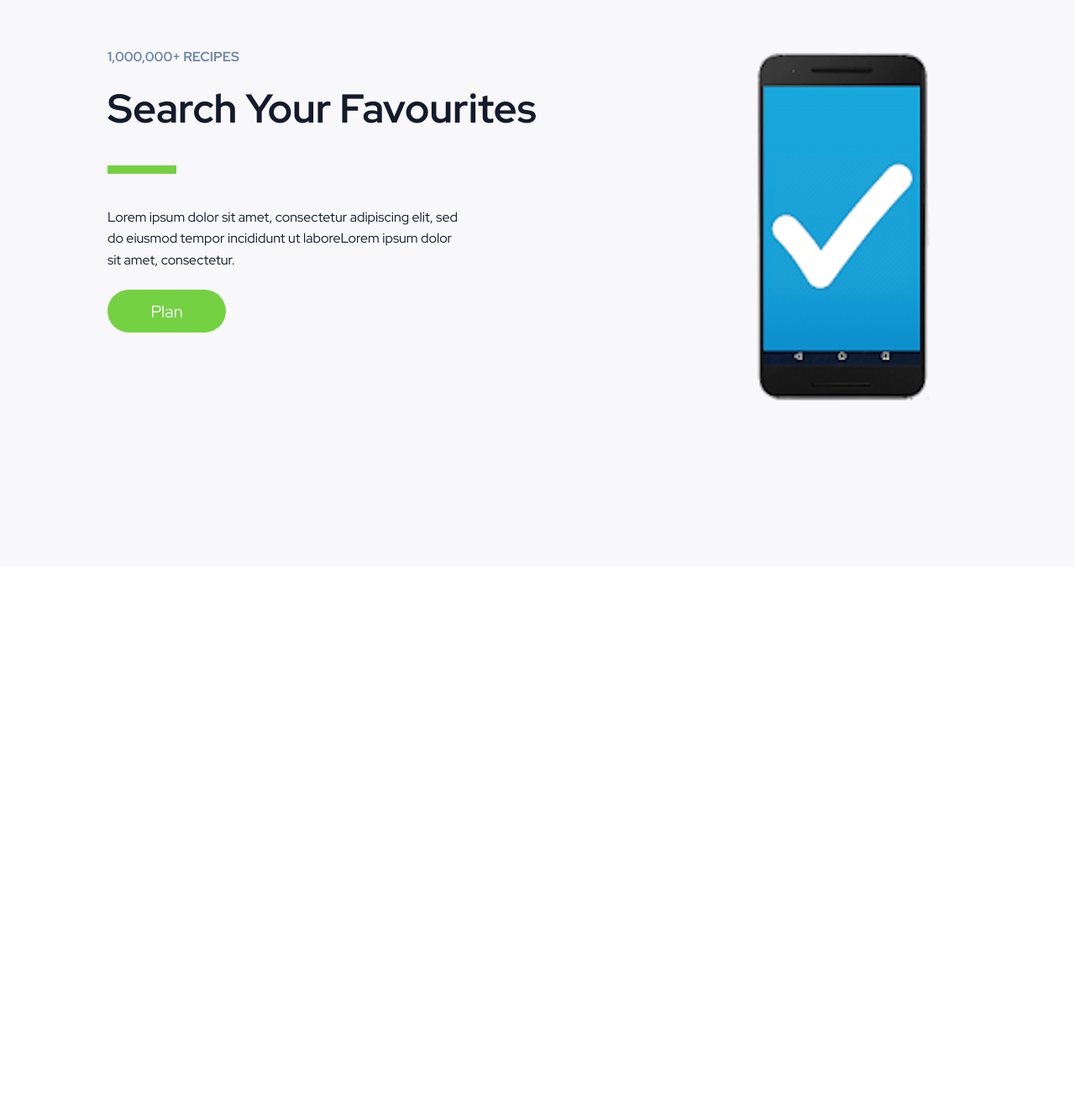
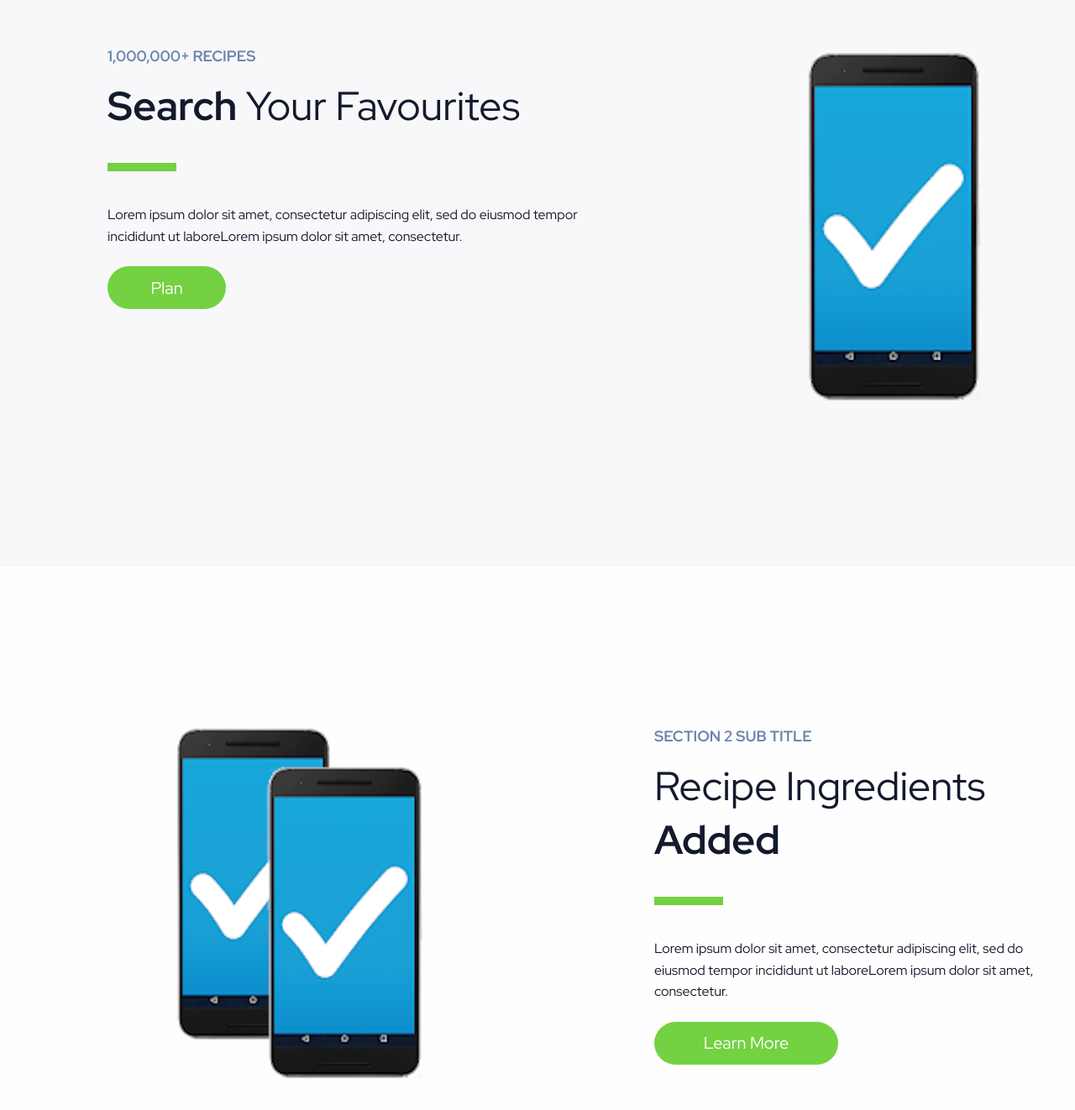
Before and after one commit to mkevinq/mealprep, a React (Create React App) app: page / in a window 1280 px wide. Shown: the part 342-1664 px from the top of the page at 84% size. Before the commit the page ends 1017 px from the top, so only its background shows below. Built offline with nearby package versions, Linux system fonts and the light colour scheme; no server answers.

Commit message:
Finalized styling for 'highlight' tags/widgets, added second (flipped) section, and added new placeholder image

```diff
--- a/src/App.jsx
+++ b/src/App.jsx
@@ -5,6 +5,7 @@ import {
   Link
 } from "react-router-dom";
 import placeholder from "./assets/placeholder_phone.png";
+import placeholder2 from "./assets/placeholder_phones.png";
 
 function App() {
   return (
@@ -29,7 +30,9 @@ function App() {
             <h1>This is a test header</h1>
           </div>
 
-          <Highlight />
+          <Highlight1 />
+
+          <Highlight2 />
 
         </Route>
       </Switch>
@@ -37,13 +40,13 @@ function App() {
   );
 }
 
-function Highlight() {
+function Highlight1() {
   return (
-    <div class="highlight">
+    <div class="highlight" id="highlight1">
       <div id="text_left">
-        <p id="subtitle">
+        <h6 id="subtitle">
           1,000,000+ RECIPES
-        </p>
+        </h6>
         <h1 id="title">
           <b>Search</b> Your Favourites
         </h1>
@@ -51,7 +54,7 @@ function Highlight() {
         <p id="description">
           Lorem ipsum dolor sit amet, consectetur adipiscing elit, sed do eiusmod tempor incididunt ut laboreLorem ipsum dolor sit amet, consectetur.
         </p>
-        <button id="green">
+        <button id="plan">
           Plan
         </button>
       </div>
@@ -60,4 +63,27 @@ function Highlight() {
   );
 }
 
+function Highlight2() {
+  return (
+    <div class="highlight" id="highlight2">
+      <img id="img_left" src={placeholder2} alt="Two Phones" width="331" height="428"/>
+      <div id="text_right">
+        <h6 id="subtitle">
+          SECTION 2 SUB TITLE
+        </h6>
+        <h1 id="title">
+          Recipe Ingredients <b>Added</b>
+        </h1>
+        <hr align="left"></hr>
+        <p id="description">
+          Lorem ipsum dolor sit amet, consectetur adipiscing elit, sed do eiusmod tempor incididunt ut laboreLorem ipsum dolor sit amet, consectetur.
+        </p>
+        <button id="learn_more">
+          Learn More
+        </button>
+      </div>
+    </div>
+  );
+}
+
 export default App;
--- a/src/index.css
+++ b/src/index.css
@@ -11,7 +11,7 @@
 
 h1 {
   font-size: 48px; /*Largest text I found on figma was 48?*/
-  font-weight: bold;
+  font-weight: normal;
 }
 
 h2 {
@@ -35,8 +35,8 @@ h5 {
 }
 
 h6 {
-  font-size: 20px;
-  font-weight: bold;
+  font-size: 18px;
+  font-weight: 700;
 }
 
 p {
@@ -51,7 +51,6 @@ hr {
 
 /*Variations on the p syle*/
 #subtitle {
-  font-weight: 700;
   color: #6C85AA;
   padding-top: 0%;
   padding-bottom: 16px;
@@ -59,7 +58,6 @@ hr {
 }
 
 #title {
-  font-weight: 700;
   color: #131A2C;
   padding-top: 0px;
   padding-bottom: 28px;
@@ -71,10 +69,11 @@ hr {
   color: #111929;
   padding-top: 31px;
   padding-bottom: 23px;
-  max-width: 429px;
+  max-width: 572px;
   margin: 0px;
 }
 
+/*Button css*/
 button {
   border-radius: 100px;
   margin: 0;
@@ -84,17 +83,25 @@ button {
   -webkit-font-smoothing: antialiased;
   -moz-osx-font-smoothing: grayscale;
   font-size: 20px;
-  width: 141px;
-  height: 51px;
   padding-top: 0px;
   padding-bottom: 0px;
 }
 
 /*Variations on the button style*/
-#green {
+#plan {
   border: none;
   background-color: #74D142;
   color: #FFFFFF;
+  width: 141px;
+  height: 51px;
+}
+
+#learn_more {
+  border: none;
+  background-color: #74D142;
+  color: #FFFFFF;
+  width: 219px;
+  height: 51px;
 }
 
 /*Positioning for text in the two "highlight" boxes*/
@@ -110,7 +117,8 @@ button {
 
 /*Positioning for images in the two "highlight" boxes*/
 #img_left {
-  padding-left: 14%;
+  padding-left: 15%;
+  padding-right: 20%;
 }
 
 #img_right {
@@ -119,12 +127,19 @@ button {
 
 /*Class for the "highlight" object/widget*/
 .highlight {
-  background-color:#F8F8FB;
   min-height: 430px; /*Height of the image*/
   display: flex;
   flex-direction: row;
   padding-top: 190px;
   padding-bottom: 190px;
+}
+
+#highlight1 {
+  background-color:#F8F8FB;
+}
+
+#highlight2 {
+  background-color: #FEFEFE;
 }
 
 body {
```
Also changed, not shown: src/assets/placeholder_phones.png (added).
